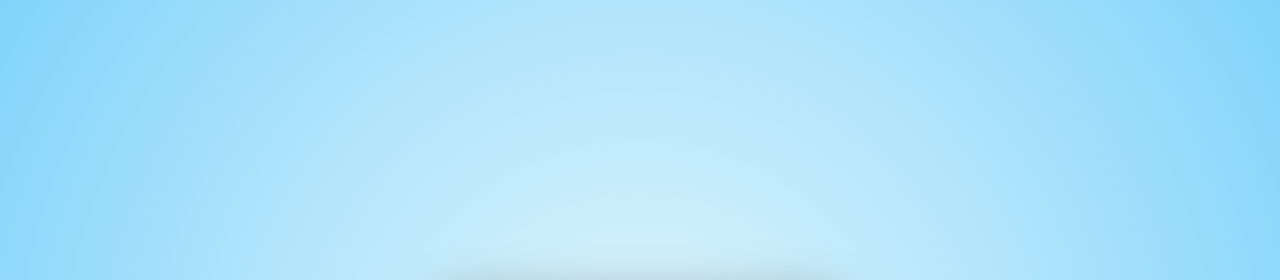
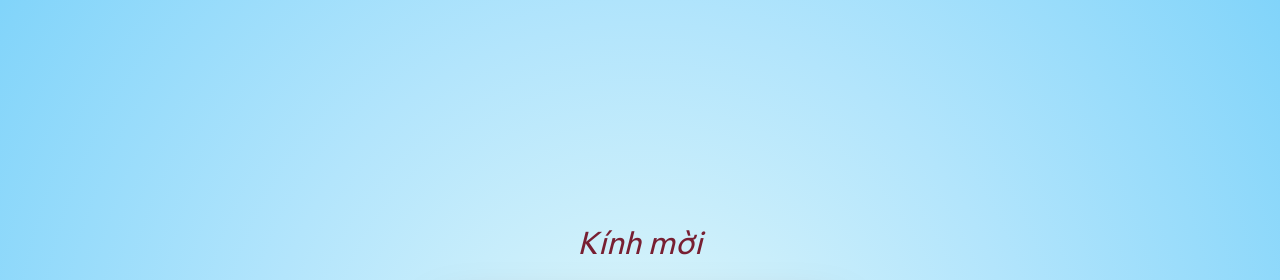
Before and after one commit to TH250126/thiepcuoihau-tuan, a plain HTML site: page index.html in a window 1280 px wide. Shown: the top 280 px of the page. Drawn offline with Linux system fonts and the light colour scheme; a web font is replaced by a local one.

Commit message:
Update guest name text in index.html

```diff
--- a/index.html
+++ b/index.html
@@ -17,7 +17,7 @@
   <!-- MÀN HÌNH PHONG BÌ -->
   <div class="envelope-screen" id="envelopeScreen">
     <div class="khachmoi" id="guestName">
-
+  Kính mời
 </div>
     <div class="envelope" id="envelope">
       <div class="envelope-back"></div>
```
